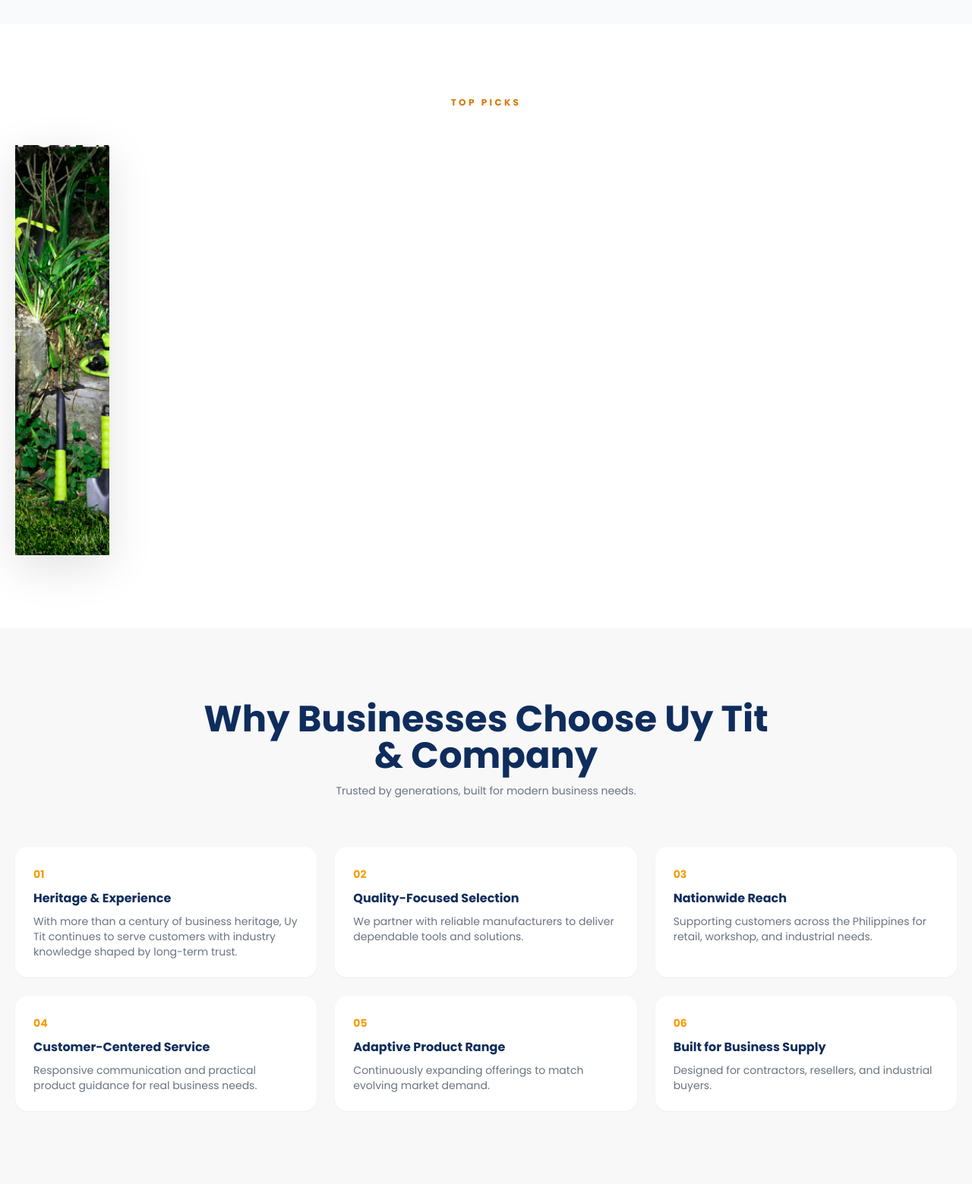
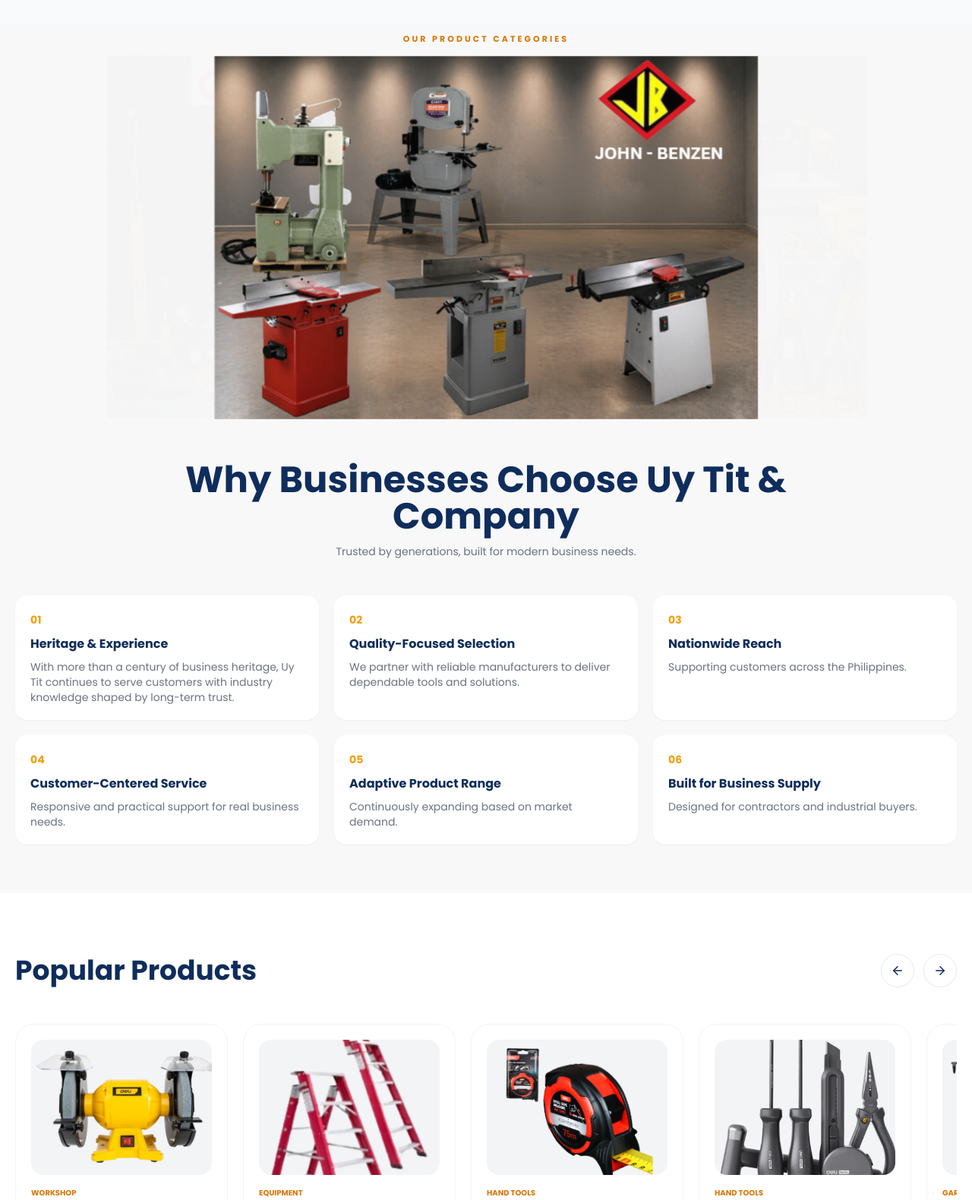
Before and after one commit to jona-plc/uytitcompany, a plain HTML site: page index.html in a window 1280 px wide. Shown: the part 1220-2800 px from the top of the page at 76% size. Drawn offline with nearby package versions, Linux system fonts and the light colour scheme.

Commit message:
Initial commit

```diff
--- a/index.html
+++ b/index.html
@@ -8,7 +8,6 @@
   <script src="https://cdn.tailwindcss.com/3.4.17"></script>
   <script src="https://cdn.jsdelivr.net/npm/lucide@0.263.0/dist/umd/lucide.min.js"></script>
   <link href="https://fonts.googleapis.com/css2?family=Poppins:wght@400;500;600;700;800&display=swap" rel="stylesheet" />
-<script src="https://cdn.jsdelivr.net/npm/lucide@0.263.0/dist/umd/lucide.min.js"></script>
   <script>
     tailwind.config = {
       theme: {
@@ -345,71 +344,74 @@
 .about-feature:hover{
   transform:translateY(-3px);
 }
+.categories-section{
+  margin: 0;
+  padding: 0;
+  background: #f8f8f8; /* same sa next section */
+}
+
+.category-title{
+  margin: 0;
+  padding: 12px 16px;
+  background: #f8f8f8;
+  text-align: center;
+}
+
+.category-title p{
+  margin: 0;
+  font-size: 11px;
+  font-weight: 700;
+  letter-spacing: .28em;
+  text-transform: uppercase;
+  color: #d97706;
+}
 
 .category-wrap{
-  position:relative;
-  width:10%;
-  height:540px;
-  overflow:hidden;
-  box-shadow:0 15px 60px rgba(0,0,0,0.12);
+  background: #f8f8f8;
+}
+.category-wrap{
+  position: relative;
+  width: 100%;
+  aspect-ratio: 16 / 6; /* desktop pahaba banner */
+  min-height: 360px;
+  max-height: 620px;
+  overflow: hidden;
+  border-radius: 0;
 }
 
-/* each slide */
 .category-view{
-  position:absolute;
-  inset:0;
-  opacity:0;
-  transform:scale(1.05);
-  transition:all .7s ease;
+  position: absolute;
+  inset: 0;
+  opacity: 0;
+  transition: opacity .8s ease;
 }
 
 .category-view.active{
-  opacity:1;
-  transform:scale(1);
-  z-index:2;
+  opacity: 1;
+  z-index: 2;
+}
+
+/* FULL IMAGE — walang crop */
+.category-view img{
+  width: 100%;
+  height: 100%;
+  object-fit: contain;
+  object-position: center;
+
+}
+
+/* mobile pahaba pa rin pero hindi sobrang taas */
+@media (max-width: 768px){
+  .category-wrap{
+    aspect-ratio: 16 / 9;
+    min-height: 230px;
+    max-height: 360px;
   }
 
   .category-view img{
-  width:100%;
-  height:100%;
-  object-fit:cover;
-}
-
-/* overlay */
-.category-overlay{
-  position:absolute;
-  inset:0;
-  display:flex;
-  align-items:flex-end;
-  padding:40px;
-  background:linear-gradient(to top, rgba(0,0,0,0.6), transparent 60%);
-}
-
-.category-overlay h3{
-  color:#fff;
-  font-size:32px;
-  font-weight:800;
-  letter-spacing:1px;
-}
-
-
-
-
-@media (max-width:768px){
-  .category-wrap{
-    width:100%;
-    height:auto;
-    aspect-ratio: 4 / 3;
-    border-radius:20px;
-  }
-
-  .category-view img{
-    width:100%;
-    height:100%;
-    object-fit:contain;
+    object-fit: contain; /* full image sa mobile */
   }
 }
-
 .why-grid{
   display:grid;
   grid-template-columns:repeat(2, minmax(0, 1fr));
@@ -655,71 +657,58 @@
 <section id="about" class="py-20 bg-gray-50">
   <div class="max-w-7xl mx-auto px-5 flex flex-col lg:flex-row gap-14 items-center">
 
-    <!-- LEFT -->
     <div class="flex-1 anim-slide-right">
-      <div class="relative">
-        <div class="w-full aspect-[4/3] rounded-3xl overflow-hidden">
-          <img src="assets/uytit.png"
-               alt="Uy Tit Company"
-               class="w-full h-full object-cover">
-        </div>
+      <div class="w-full aspect-[4/3] rounded-1xl overflow-hidden">
+        <img src="assets/uytit.png" alt="Uy Tit Company" class="w-full h-full object-cover">
       </div>
     </div>
 
-    <!-- RIGHT -->
     <div class="flex-1 anim-slide-left">
       <p class="text-amber-600 font-bold text-xs tracking-widest uppercase mb-3">
         About UY TIT
       </p>
 
-      <p class="mt-6 text-gray-600 leading-relaxed text-sm text-justify">
+      <p class="mt-4 text-gray-600 leading-relaxed text-sm text-justify">
         UY TIT & COMPANY, INC. is a long-established distributor serving businesses, contractors, workshops, and industrial operations with quality hardware tools, power tools, industrial products, and essential supply items.
       </p>
 
-      <p class="mt-6 text-gray-600 leading-relaxed text-sm text-justify">
+      <p class="mt-4 text-gray-600 leading-relaxed text-sm text-justify">
         Our range is selected to support real operational needs whether for construction, maintenance, fabrication, repair work, warehousing, workshop use, or day-to-day business requirements.
       </p>
 
-      <p class="mt-6 text-gray-600 leading-relaxed text-sm text-justify">
+      <p class="mt-4 text-gray-600 leading-relaxed text-sm text-justify">
         Backed by trusted brands and years of industry experience, we help customers source durable, efficient, and practical products that deliver long-term value.
       </p>
+    </div>
 
   </div>
 </section>
-
-<!-- CATEGORIES -->
-<section id="categories" class="py-24 bg-white">
-  <div class="max-w-7xl mx-auto px-5">
-
-    <!-- HEADING -->
-    <div class="text-center mb-12">
-      <p class="text-[11px] md:text-xs font-bold tracking-[0.28em] uppercase text-amber-600 mb-3">
-        TOP PICKS
-      </p>
+<section id="categories" class="categories-section">
+  <div class="category-title">
+    <p>Our Product Categories</p>
   </div>
 
   <div class="category-wrap">
-
     <div class="category-view active">
-    <img src="assets/6291586206688547407.jpg" alt="Power Tools">
+      <img src="assets/indes.png" alt="Indestro">
     </div>
 
     <div class="category-view">
-    <img src="assets/hand-tools.png" alt="Hand Tools">
+      <img src="assets/delipage.png" alt="Deli">
     </div>
 
     <div class="category-view">
-    <img src="assets/garden-tools.png" alt="Garden Tools">
+      <img src="assets/JBENZEN.png" alt="JB">
     </div>
 
-</div>
+  <div class="category-view">
+      <img src="assets/deli1.png" alt="Deli">
     </div>
 </section>
-<section class="py-24 bg-[#f8f8f8]">
-  <div class="max-w-7xl mx-auto px-5">
 
-    <!-- TITLE -->
-    <div class="max-w-3xl mx-auto text-center">
+<!-- WHY SECTION -->
+<section class="pt-14 pb-16 bg-[#f8f8f8]">
+  <div class="px-5 text-center max-w-4xl mx-auto">
     <h2 class="font-heading text-3xl md:text-5xl font-bold text-[#0f2d5c] leading-tight">
       Why Businesses Choose Uy Tit & Company
     </h2>
@@ -728,11 +717,9 @@
     </p>
   </div>
 
-    <!-- GRID -->
-    <div class="mt-16 grid gap-6 sm:grid-cols-2 lg:grid-cols-3">
+  <div class="mt-12 max-w-7xl mx-auto px-5 grid gap-5 sm:grid-cols-2 lg:grid-cols-3">
 
-      <!-- CARD -->
-      <div class="bg-white rounded-2xl p-6 shadow-sm hover:shadow-md transition">
+    <div class="bg-white rounded-2xl p-5 shadow-sm hover:shadow-md transition">
       <span class="text-amber-500 font-bold text-sm">01</span>
       <h3 class="font-bold text-[#0f2d5c] mt-2">Heritage & Experience</h3>
       <p class="text-sm text-gray-500 mt-2">
@@ -740,7 +727,7 @@
       </p>
     </div>
 
-      <div class="bg-white rounded-2xl p-6 shadow-sm hover:shadow-md transition">
+    <div class="bg-white rounded-2xl p-5 shadow-sm hover:shadow-md transition">
       <span class="text-amber-500 font-bold text-sm">02</span>
       <h3 class="font-bold text-[#0f2d5c] mt-2">Quality-Focused Selection</h3>
       <p class="text-sm text-gray-500 mt-2">
@@ -748,39 +735,38 @@
       </p>
     </div>
 
-      <div class="bg-white rounded-2xl p-6 shadow-sm hover:shadow-md transition">
+    <div class="bg-white rounded-2xl p-5 shadow-sm hover:shadow-md transition">
       <span class="text-amber-500 font-bold text-sm">03</span>
       <h3 class="font-bold text-[#0f2d5c] mt-2">Nationwide Reach</h3>
       <p class="text-sm text-gray-500 mt-2">
-          Supporting customers across the Philippines for retail, workshop, and industrial needs.
+        Supporting customers across the Philippines.
       </p>
     </div>
 
-      <div class="bg-white rounded-2xl p-6 shadow-sm hover:shadow-md transition">
+    <div class="bg-white rounded-2xl p-5 shadow-sm hover:shadow-md transition">
       <span class="text-amber-500 font-bold text-sm">04</span>
       <h3 class="font-bold text-[#0f2d5c] mt-2">Customer-Centered Service</h3>
       <p class="text-sm text-gray-500 mt-2">
-          Responsive communication and practical product guidance for real business needs.
+        Responsive and practical support for real business needs.
       </p>
     </div>
 
-      <div class="bg-white rounded-2xl p-6 shadow-sm hover:shadow-md transition">
+    <div class="bg-white rounded-2xl p-5 shadow-sm hover:shadow-md transition">
       <span class="text-amber-500 font-bold text-sm">05</span>
       <h3 class="font-bold text-[#0f2d5c] mt-2">Adaptive Product Range</h3>
       <p class="text-sm text-gray-500 mt-2">
-          Continuously expanding offerings to match evolving market demand.
+        Continuously expanding based on market demand.
       </p>
     </div>
 
-      <div class="bg-white rounded-2xl p-6 shadow-sm hover:shadow-md transition">
+    <div class="bg-white rounded-2xl p-5 shadow-sm hover:shadow-md transition">
       <span class="text-amber-500 font-bold text-sm">06</span>
       <h3 class="font-bold text-[#0f2d5c] mt-2">Built for Business Supply</h3>
       <p class="text-sm text-gray-500 mt-2">
-          Designed for contractors, resellers, and industrial buyers.
+        Designed for contractors and industrial buyers.
       </p>
     </div>
 
-    </div>
   </div>
 </section>
 <!-- PRODUCTS -->
@@ -1348,13 +1334,17 @@
         }, 3500);
       }, 1200);
     });
+lucide.createIcons();
+const views = document.querySelectorAll('.category-view');
+const wrap = document.querySelector('.category-wrap');
 
-const views = document.querySelectorAll('.category-view');
 let current = 0;
+let slideTimer;
 
 function showSlide(index) {
-  views.forEach(v => v.classList.remove('active'));
-  views[index].classList.add('active');
+  views.forEach((view, i) => {
+    view.classList.toggle('active', i === index);
+  });
   current = index;
 }
 
@@ -1363,20 +1353,29 @@
   showSlide(current);
 }
 
-// auto slide every 3 seconds
-setInterval(nextSlide, 3000);
+function startSlide() {
+  stopSlide();
+  slideTimer = setInterval(nextSlide, 3000);
+}
 
-// init first slide
+function stopSlide() {
+  clearInterval(slideTimer);
+}
+
+// init
+if (views.length && wrap) {
   showSlide(0);
+  startSlide();
 
-const wrap = document.querySelector('.category-wrap');
-
+  // hover pause (desktop)
   wrap.addEventListener('mouseenter', stopSlide);
   wrap.addEventListener('mouseleave', startSlide);
 
-showSlide(0);
-startSlide();
-  lucide.createIcons();
+  // mobile touch pause
+  wrap.addEventListener('touchstart', stopSlide);
+  wrap.addEventListener('touchend', startSlide);
+}
+
 const whyItems = document.querySelectorAll('#whyGrid .why-item');
 let whyIndex = 0;
 let whyTimer;
@@ -1418,6 +1417,7 @@
 
 setWhyActive(0);
 startWhyAuto();
+
   </script>
 </body>
 </html>
```
Also changed, not shown: assets/JBENZEN.png (added), assets/deli1.png (added), assets/delipage.png (added), assets/indes.png (added). Lines whose indentation alone changed are shown as unchanged.
